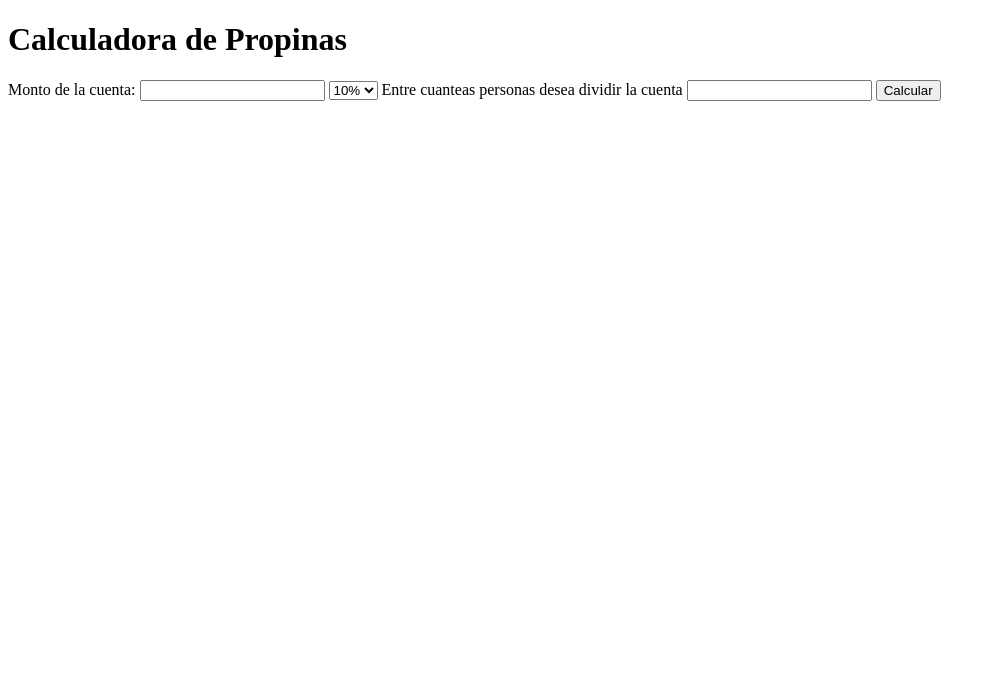
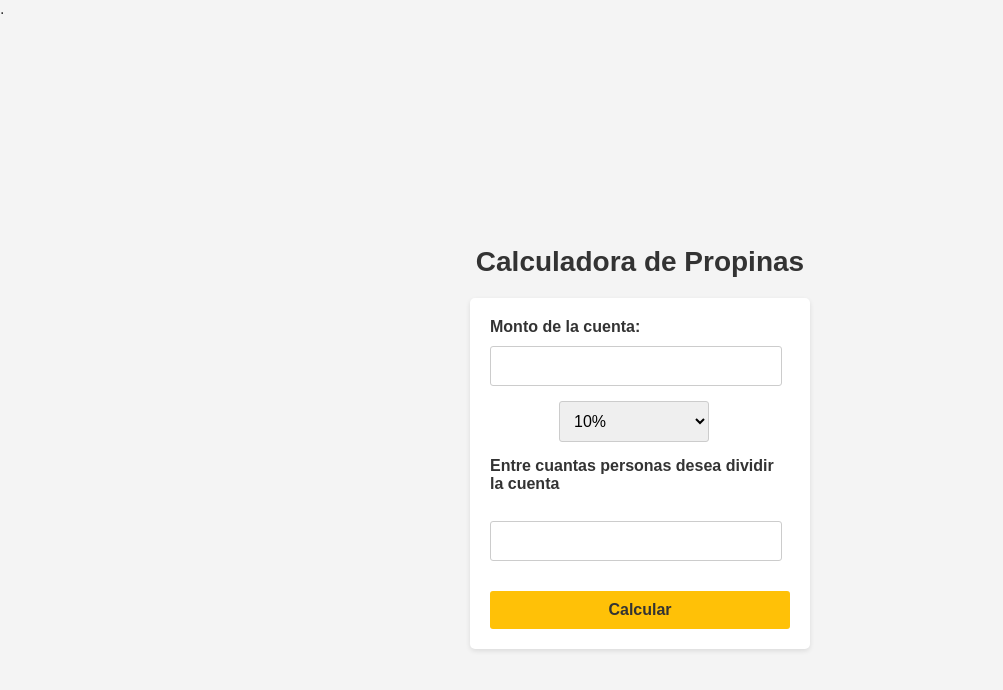
Before and after one commit to Nicolas-Sarchi/ejerciciosJs, a plain HTML site: page DOM/miniReto Dom/index.html in a window 1280 px wide. Shown: the whole page, without its empty margins (0-1003 px from the left). Drawn offline with Linux system fonts and the light colour scheme.

Commit message:
DOM basico

```diff
--- /dev/null
+++ b/DOM/calculadora/calculadora.js
@@ -0,0 +1,3 @@
+// 2. **Manipulación del DOM**: Utiliza JavaScript para seleccionar los elementos necesarios del DOM, es decir, los elementos HTML que representan los números, operadores y función especial. Puedes utilizar los métodos `getElementById`, `getElementsByClassName` o `querySelector` para seleccionar los elementos.
+
+const u = 0
--- a/DOM/miniReto Dom/index.html
+++ b/DOM/miniReto Dom/index.html
@@ -2,10 +2,13 @@
 <html>
 <head>
   <title>Calculadora de Propinas</title>
-  <link rel="stylesheet" type="text/css" href="styles.css">
+  <link rel="stylesheet"  href="styles.css">
+
 </head>
-<body>
-  <h1>Calculadora de Propinas</h1>
+<body >
+  .<div class="container">
+
+  <h1 class = "title">Calculadora de Propinas</h1>
 
   <form id="calculator-form">
     <label for="bill">Monto de la cuenta:</label>
@@ -25,10 +28,10 @@
       <option value="0.25">25%</option>
     </select>
 
-    <form id="calculator-form">
-      <label for="bill">Entre cuanteas personas desea dividir la cuenta </label>
+
+      <label for="bill">Entre cuantas personas desea dividir la cuenta </label> <br>
       <input type="number" id="personas" required>
-    <button type="submit">Calcular</button>
+      <button type="submit">Calcular</button>
   </form>
 
   <div id="result" class="hidden">
@@ -39,7 +42,10 @@
     <p>Cada persona debe pagar un total de : <span id="valorPorPersona"></span></p>
 
   </div>
+</div>
+
 
   <script src="script.js"></script>
+
 </body>
 </html>
--- a/DOM/miniReto Dom/styles.css
+++ b/DOM/miniReto Dom/styles.css
@@ -1,3 +1,85 @@
+body {
+  background-color: #f4f4f4;
+  color: #333;
+  font-family: Arial, sans-serif;
+  margin: 0;
+  padding: 0;
+}
+
+.container {
+  display: flex;
+  flex-direction: column;
+  align-items: center;
+  justify-content: center;
+  min-height: 100vh;
+  padding: 20px;
+}
+
+.title {
+  font-size: 28px;
+  font-weight: bold;
+  margin-bottom: 20px;
+}
+
+form {
+  width: 300px;
+  background-color: #fff;
+  padding: 20px;
+  border-radius: 5px;
+  box-shadow: 0 2px 5px rgba(0, 0, 0, 0.1);
+}
+
+form label {
+  display: block;
+  margin-bottom: 10px;
+  font-weight: bold;
+}
+
+form input[type="number"]
+ {
+  width: 90%;
+  padding: 10px;
+  border: 1px solid #ccc;
+  border-radius: 3px;
+  font-size: 16px;
+}
+form select{
+    width: 50%;
+    padding: 10px;
+    border: 1px solid #ccc;
+    border-radius: 3px;
+    font-size: 16px;
+    margin: 5% 23%;
+}
+form button[type="submit"] {
+  width: 100%;
+  padding: 10px;
+  border: none;
+  background-color: #ffc107;
+  color: #333;
+  font-size: 16px;
+  font-weight: bold;
+  border-radius: 3px;
+  cursor: pointer;
+  margin-top: 10%;
+}
+
+.result {
+  margin-top: 20px;
+  background-color: #fff;
+  padding: 20px;
+  border-radius: 5px;
+  box-shadow: 0 2px 5px rgba(0, 0, 0, 0.1);
+}
+
+.result p {
+  margin-bottom: 10px;
+}
+
+.result p span {
+  font-weight: bold;
+}
+
 .hidden {
-    display: none;
+  display: none;
 }
```
Also changed, not shown: DOM/calculadora/index.html (added, +34 -0 lines).
